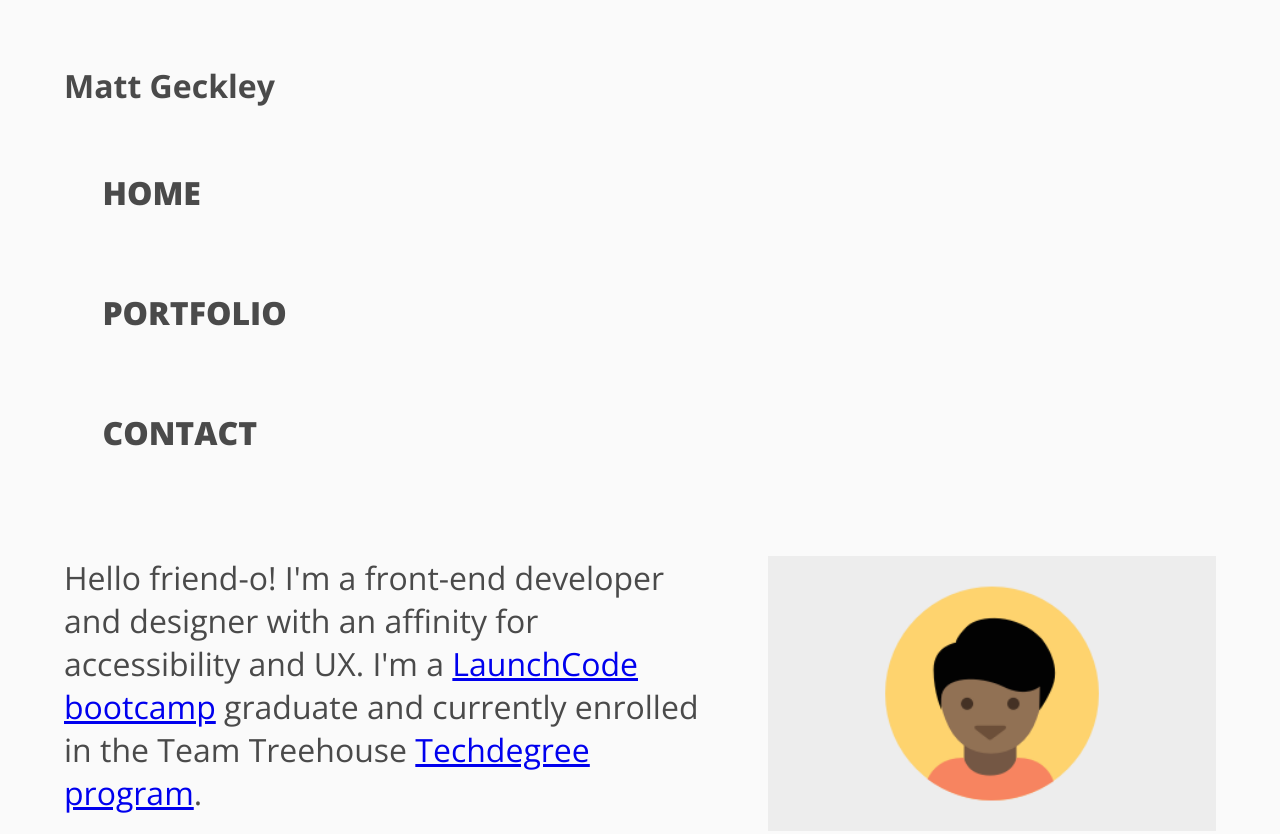
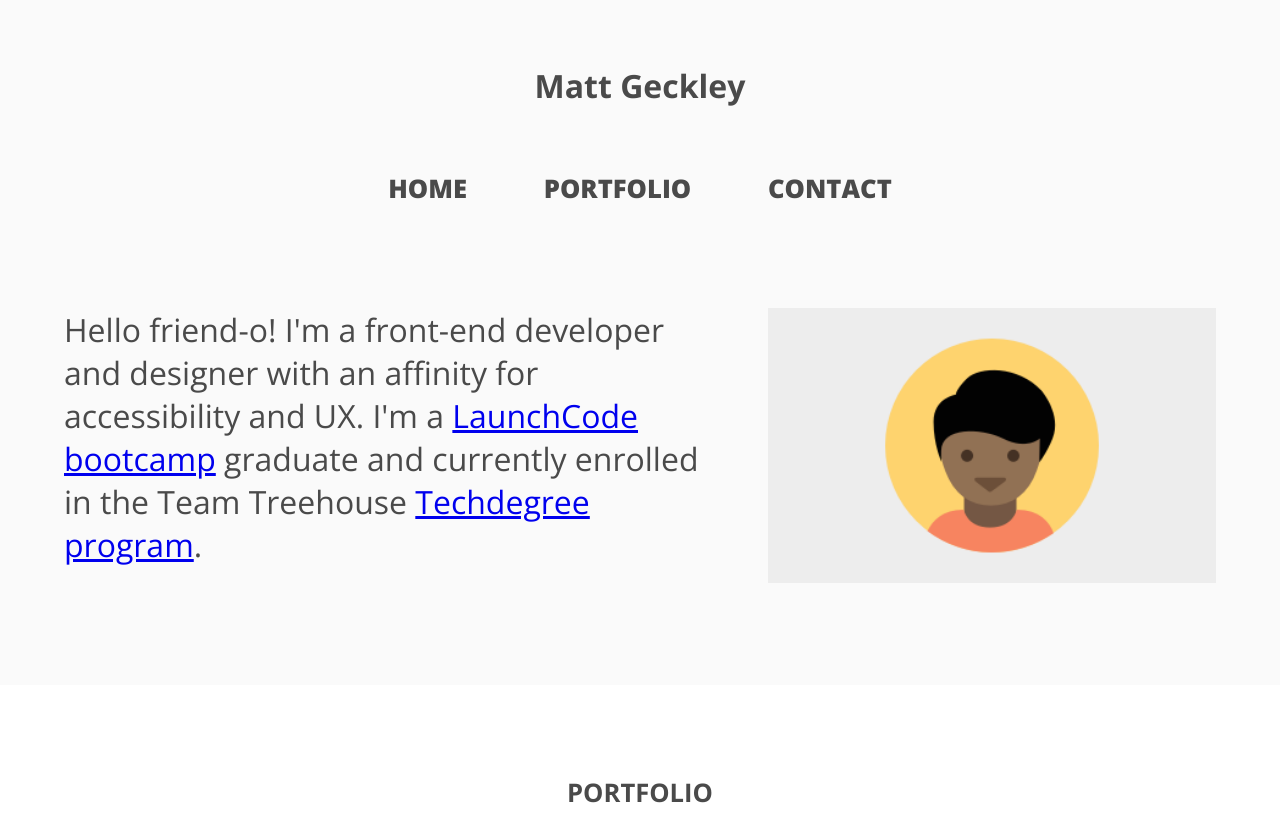
Before and after one commit to Mr-Geckley/unit2, a plain HTML site: page index.html in a window 1280 px wide. Shown: the top 834 px of the page. Drawn offline with nearby package versions, Linux system fonts and the light colour scheme.

Commit message:
fix header nav and footer nav layout issues

```diff
--- a/css/styles.css
+++ b/css/styles.css
@@ -17,6 +17,7 @@ body {
 }
 h1 {
   padding: 5vw 0;
+  margin: auto;
 }
 h2 {
   padding: 15vw 0;
@@ -106,6 +107,10 @@ footer a {
   color: inherit;
   background-color: white;
 }
+
+.main-nav li {
+  text-align: center;
+}
 #portfolio-section {
   background-color: white;
   padding-bottom: 8vw;
@@ -144,20 +149,29 @@ footer a {
   h1 {
     /* color: green; */
     padding-bottom: 2vw;
+    /* border: 1px solid red; */
+    text-align: center;
   }
 
   .main-nav ul {
     display: flex;
     justify-content: center;
-    font-size: 2.5vw;
+    font-size: 2vw;
+    /* border: 1px solid blue; */
   }
-
+  .flex-center {
+    flex-direction: row;
+  }
   .main-nav li {
     padding: 0 3vw;
   }
 
   .main-nav a {
     background-color: transparent;
+  }
+
+  .header-div {
+    display: block;
   }
   /* ----- HEADER AREA END -----  */
 
@@ -272,6 +286,9 @@ footer a {
   #back-to-top {
     display: none;
   }
+  #footer-nav {
+    display: block;
+  }
 }
 
 @media screen and (min-device-width: 1024px) {
@@ -327,7 +344,7 @@ footer a {
     /* display: inline; */
     font-weight: 700;
     /* flex-direction: row; */
-    justify-content: space-between;
+    justify-content: flex-end;
     margin-right: -1.5vw;
     margin-top: 1.25vw;
     /* align-items: baseline; */
@@ -356,10 +373,12 @@ footer a {
   h1 {
     padding: 0;
     font-size: 2.5vw;
+    text-align: left;
   }
   .header-div {
     width: 90vw;
     padding-top: 5vw;
+    display: flex;
   }
   .bio {
     margin: 5vw auto 5vw auto;
--- a/index.html
+++ b/index.html
@@ -32,7 +32,7 @@ student name link to top of page -->
     <!-- HEADER START  -->
     <!-- ------------- -->
     <header id="header-section" class="disp-flex center-col">
-      <div class="header-div disp-flex flex-center">
+      <div class="header-div disp-flex">
         <h1>Matt Geckley</h1>
         <nav class="main-nav width-90vw">
           <ul class="bold-font uppercase font-4vw disp-flex flex-center">
```
